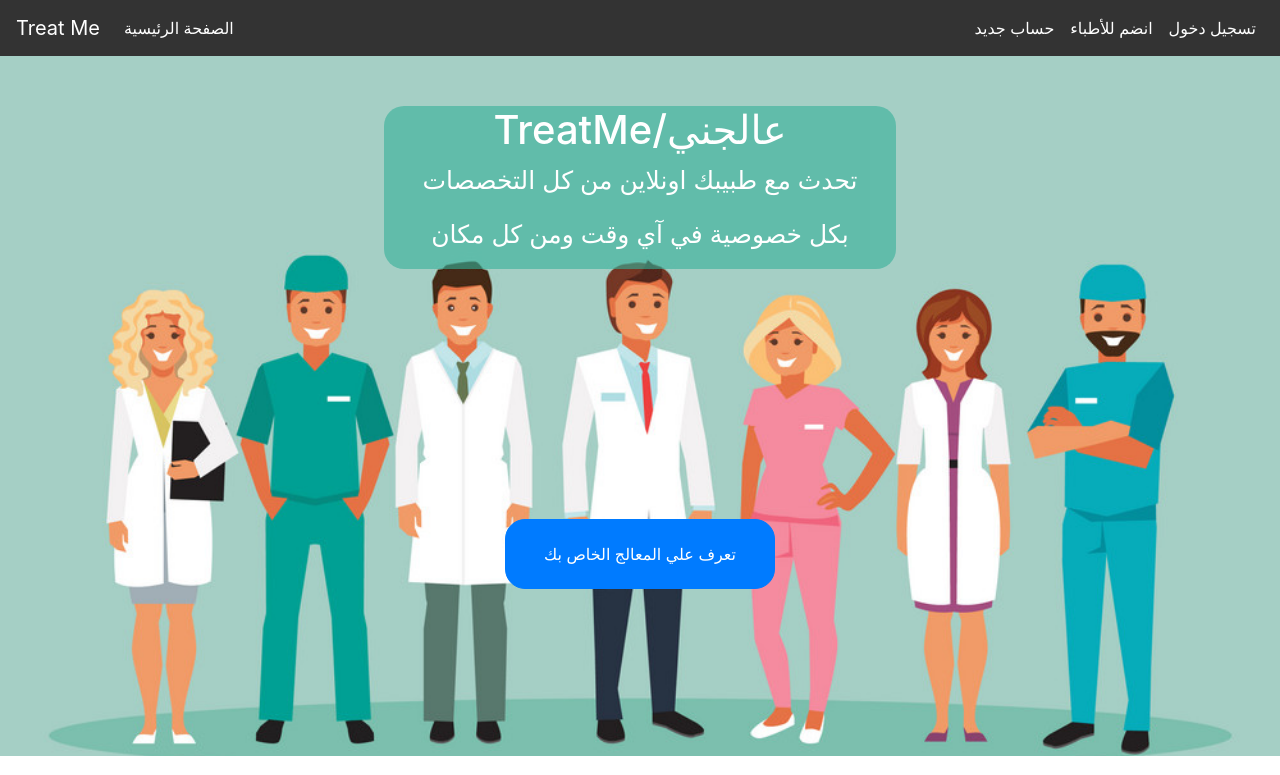
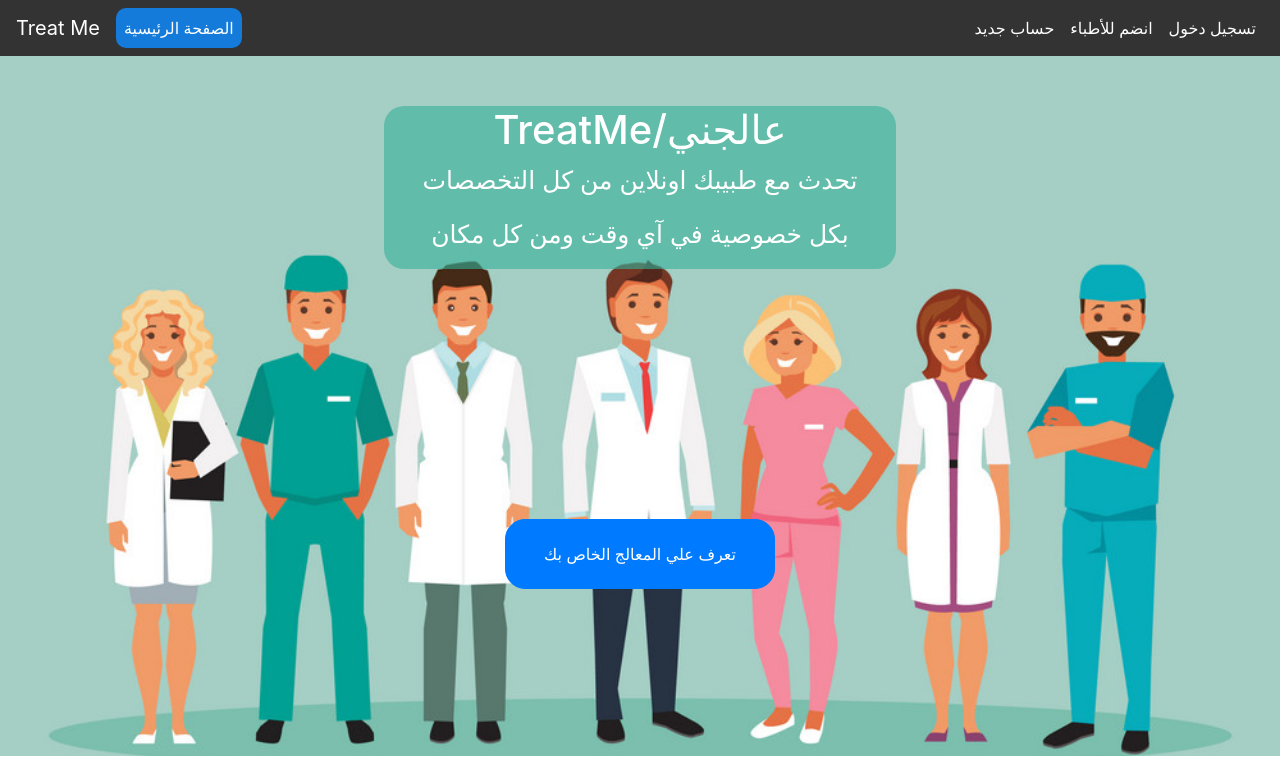
Before and after one commit to Mohammed-Elmorsy/TreatMeAngular, an Angular app: page /home in a window 1280 px wide. Shown: the top 775 px of the page. Built offline with nearby package versions, Linux system fonts and the light colour scheme.

Commit message:
Added active class to header.css

```diff
--- a/src/app/core/components/layout/header/header.component.css
+++ b/src/app/core/components/layout/header/header.component.css
@@ -8,7 +8,12 @@ a:hover{
 #bar a{
     color: white;
 }
-#bar a:hover{
+#bar a:hover {
    background-color: rgb(20, 123, 219);
    border-radius: 10px;
 }
+
+.active{
+    background-color: rgb(20, 123, 219);
+    border-radius: 10px;
+ }
```
